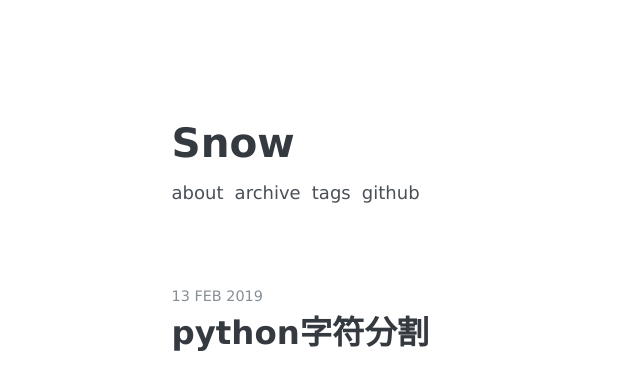
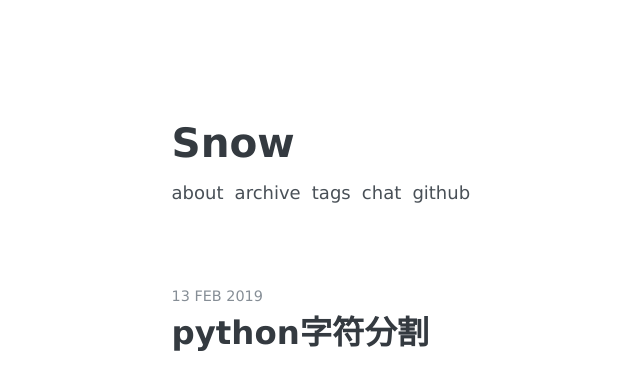
Before and after one commit to hkslover/hkslover.github.io, a Jekyll site: the page built from index.html, in a window 1280 px wide and 900 px high. Shown: the top 375 px of the window, without its empty margins (71-711 px from the left). Built offline with Jekyll 4.4.1, drawn with Linux system fonts in a browser that asks for light colours; some web fonts are replaced; the list of posts is cut into pages by our own code.

Commit message:
Update _config.yml

```diff
--- a/_config.yml
+++ b/_config.yml
@@ -69,8 +69,11 @@ nav:
     url:            "/archive"
   - name:           "Tags"
     url:            "/tags"
+  - name:           "chat"
+    url:            "/guest"
   - name:           "Github"
     url:            "https://github.com/hkslover"
+
 # Sass
 sass:
   sass_dir:         _sass
```
